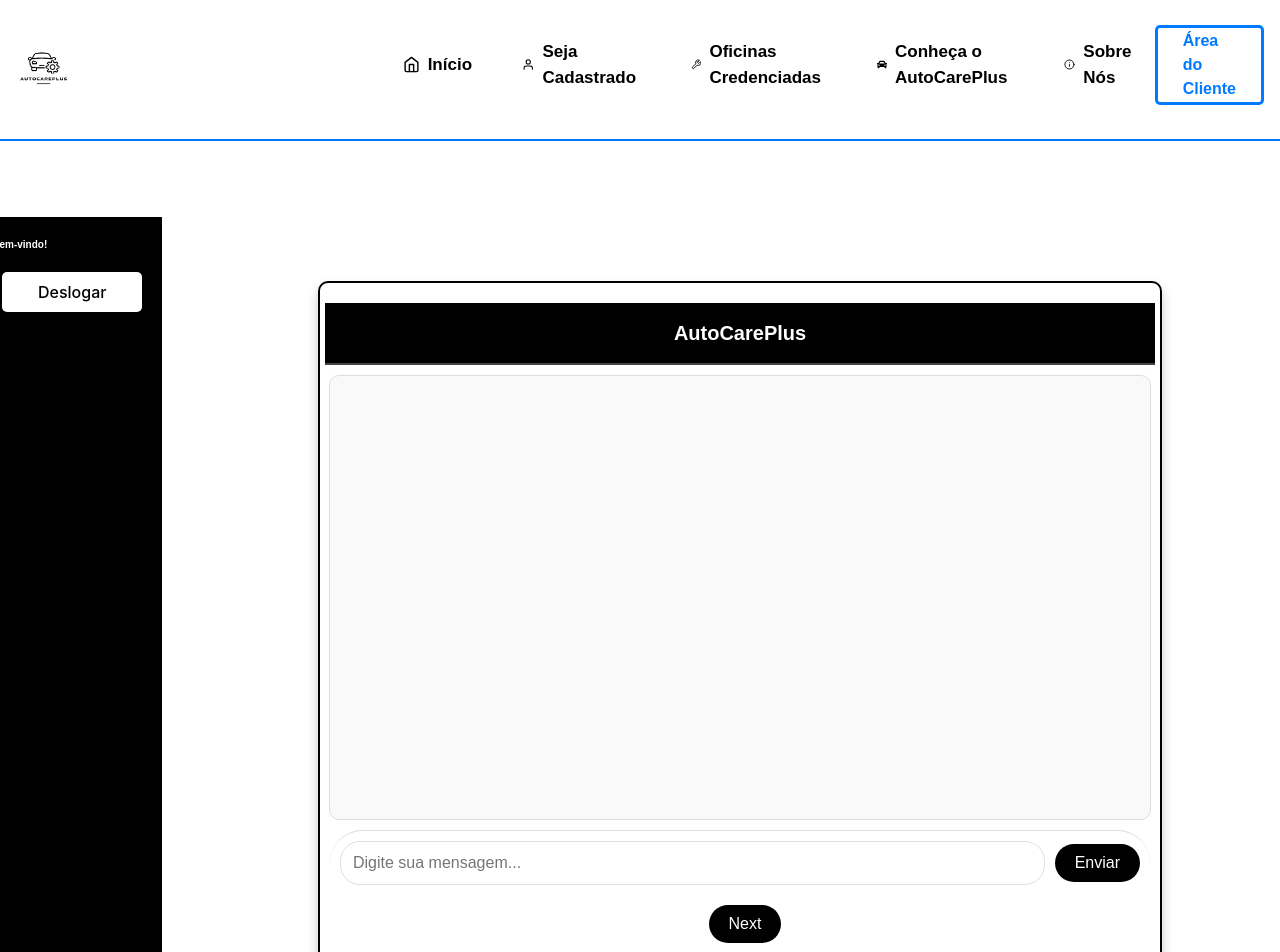
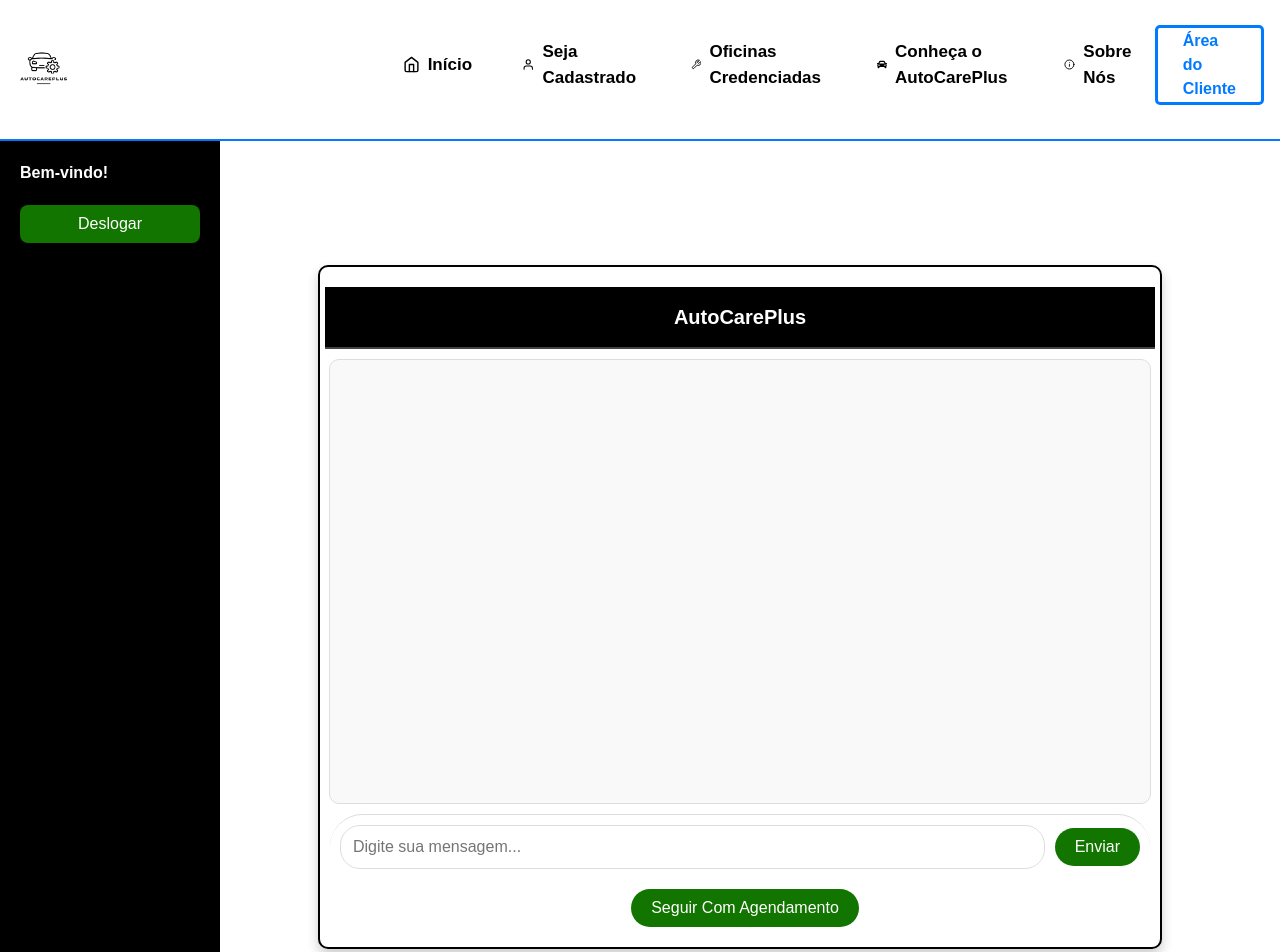
Before and after one commit to joao1015/AutoCarePlusReact, a React (Vite) app in the folder Sprint3/: page /Logado in a window 1280 px wide. Shown: the top 952 px of the page. Built offline with nearby package versions, Linux system fonts and the light colour scheme.

Commit message:
Estilizado Botoes da Pagina Iogada

```diff
--- a/Sprint3/src/Componentes/InteracaoIA/index.tsx
+++ b/Sprint3/src/Componentes/InteracaoIA/index.tsx
@@ -109,7 +109,7 @@
 // Estilos para o botão de envio
 const Button = styled.button`
   padding: 10px 20px;
-  background-color: #000000;
+  background-color: #117500;
   color: #ffffff;
   border: none;
   border-radius: 20px;
@@ -265,7 +265,7 @@
           />
           <Button onClick={handleSubmit} aria-label="Enviar mensagem">Enviar</Button>
         </ChatInputContainer>
-        <Button onClick={handleNext} aria-label="Próxima etapa" style={{ marginTop: '10px' }}>Next</Button>
+        <Button onClick={handleNext} aria-label="Próxima etapa" style={{ marginTop: '10px' }}>Seguir Com Agendamento</Button>
       </ChatContainer>
     </>
   );
--- a/Sprint3/src/Componentes/SideBar/index.tsx
+++ b/Sprint3/src/Componentes/SideBar/index.tsx
@@ -10,32 +10,33 @@
 
 // Styled Component para a Sidebar
 const SidebarContainer = styled.div`
-  width: 200px; /* Largura da sidebar */
-  height: 100vh; /* Altura da sidebar para preencher a tela */
+  width: 220px; /* Ajuste a largura para corresponder ao padrão */
+  height: 110vh; /* Altura da sidebar para preencher a tela */
   background-color: #000; /* Cor de fundo preta */
   color: #fff; /* Texto branco */
   display: flex;
   flex-direction: column; /* Alinha os itens verticalmente */
   padding: 20px;
   box-sizing: border-box;
-  margin-left: -1cm;
-  margin-top: 2cm;
+  margin-left: 0; /* Ajustado para não ter margens externas */
+
+  font-family: 'Poppins', sans-serif; /* Fonte Poppins */
 `;
 
 // Styled Component para o botão de deslogar
 const BotaoDeslogar = styled.button`
-  background-color: #ffffff; /* Preto */
-  color: #000000; /* Texto branco */
+  background-color: #117500; /* Cor de fundo azul (anterior) */
+  color: #fff; /* Texto branco */
   border: none; /* Remove a borda padrão */
   padding: 10px 20px; /* Espaçamento interno */
   font-size: 16px; /* Tamanho da fonte */
   cursor: pointer; /* Muda o cursor ao passar sobre o botão */
-  border-radius: 5px; /* Borda arredondada */
+  border-radius: 8px; /* Borda arredondada */
   transition: background-color 0.3s ease; /* Transição suave para a cor de fundo */
-  margin-left: 20px;
+
 
   &:hover {
-    background-color: #333; /* Cor de fundo ao passar o mouse */
+    background-color: #0d5b00; /* Cor de fundo ao passar o mouse (escuro) */
   }
 `;
 
@@ -43,9 +44,9 @@
 const MensagemBoasVindas = styled.div`
   margin-bottom: 20px; /* Espaçamento inferior */
   font-family: 'Poppins', sans-serif;
-  font-size: 10px;
+  font-size: 16px; /* Ajustado para maior legibilidade */
   font-weight: 600;
-  margin-left: 10px;
+  color: #fff; /* Texto branco */
 `;
 
 const Sidebar: React.FC<{ usuario: Usuario | null }> = ({ usuario }) => {
--- a/Sprint3/src/routes/Logado/index.tsx
+++ b/Sprint3/src/routes/Logado/index.tsx
@@ -14,7 +14,7 @@
 // Styled Component para o conteúdo principal
 const ConteudoPrincipal = styled.div`
   margin-left: 200px; /* Espaçamento para a sidebar */
-  padding: 20px;
+
 `;
 
 const PaginaLogada: React.FC = () => {
```
